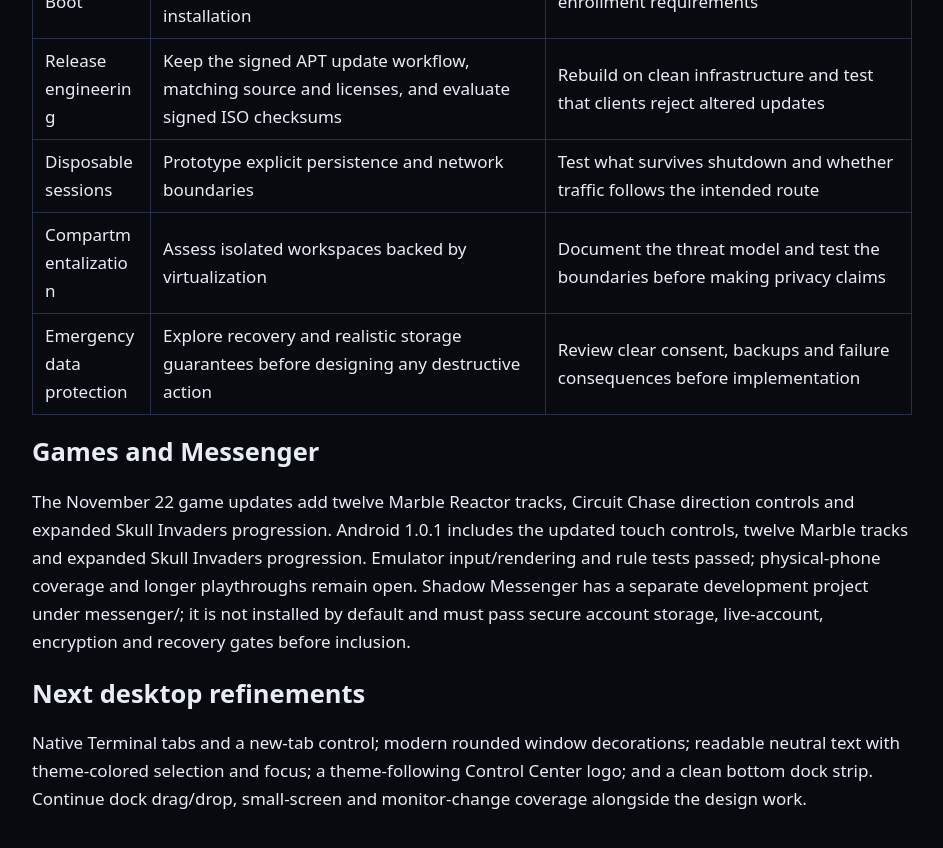
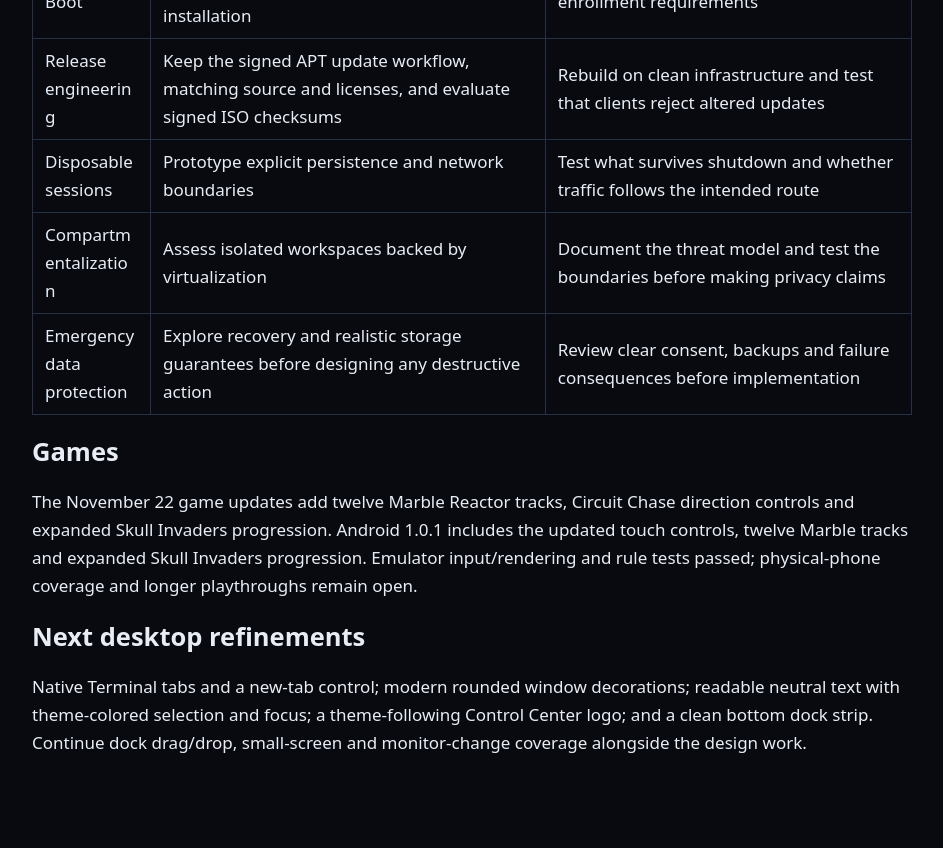
Before and after one commit to AstraShadowsss/ShadowRealm-OS, a Jekyll site: the page built from docs/roadmap.md, in a window 1280 px wide and 900 px high, scrolled down 3151 px. Shown: the top 848 px of the window, without its empty margins (168-1111 px from the left). Built offline with Jekyll 4.4.1, drawn with Linux system fonts in a browser that asks for light colours; our own code applies the rules of GitHub Pages for plain Markdown files.

Commit message:
Keep unfinished Messenger work out of the published roadmap

```diff
--- a/docs/roadmap.md
+++ b/docs/roadmap.md
@@ -61,9 +61,9 @@ Disposable sessions and stronger isolation are longer-term research. They need t
 | Emergency data protection | Explore recovery and realistic storage guarantees before designing any destructive action | Review clear consent, backups and failure consequences before implementation |
 
 
-## Games and Messenger
+## Games
 
-The November 22 game updates add twelve Marble Reactor tracks, Circuit Chase direction controls and expanded Skull Invaders progression. Android 1.0.1 includes the updated touch controls, twelve Marble tracks and expanded Skull Invaders progression. Emulator input/rendering and rule tests passed; physical-phone coverage and longer playthroughs remain open. Shadow Messenger has a separate development project under messenger/; it is not installed by default and must pass secure account storage, live-account, encryption and recovery gates before inclusion.
+The November 22 game updates add twelve Marble Reactor tracks, Circuit Chase direction controls and expanded Skull Invaders progression. Android 1.0.1 includes the updated touch controls, twelve Marble tracks and expanded Skull Invaders progression. Emulator input/rendering and rule tests passed; physical-phone coverage and longer playthroughs remain open.
 
 ## Next desktop refinements
 
```
